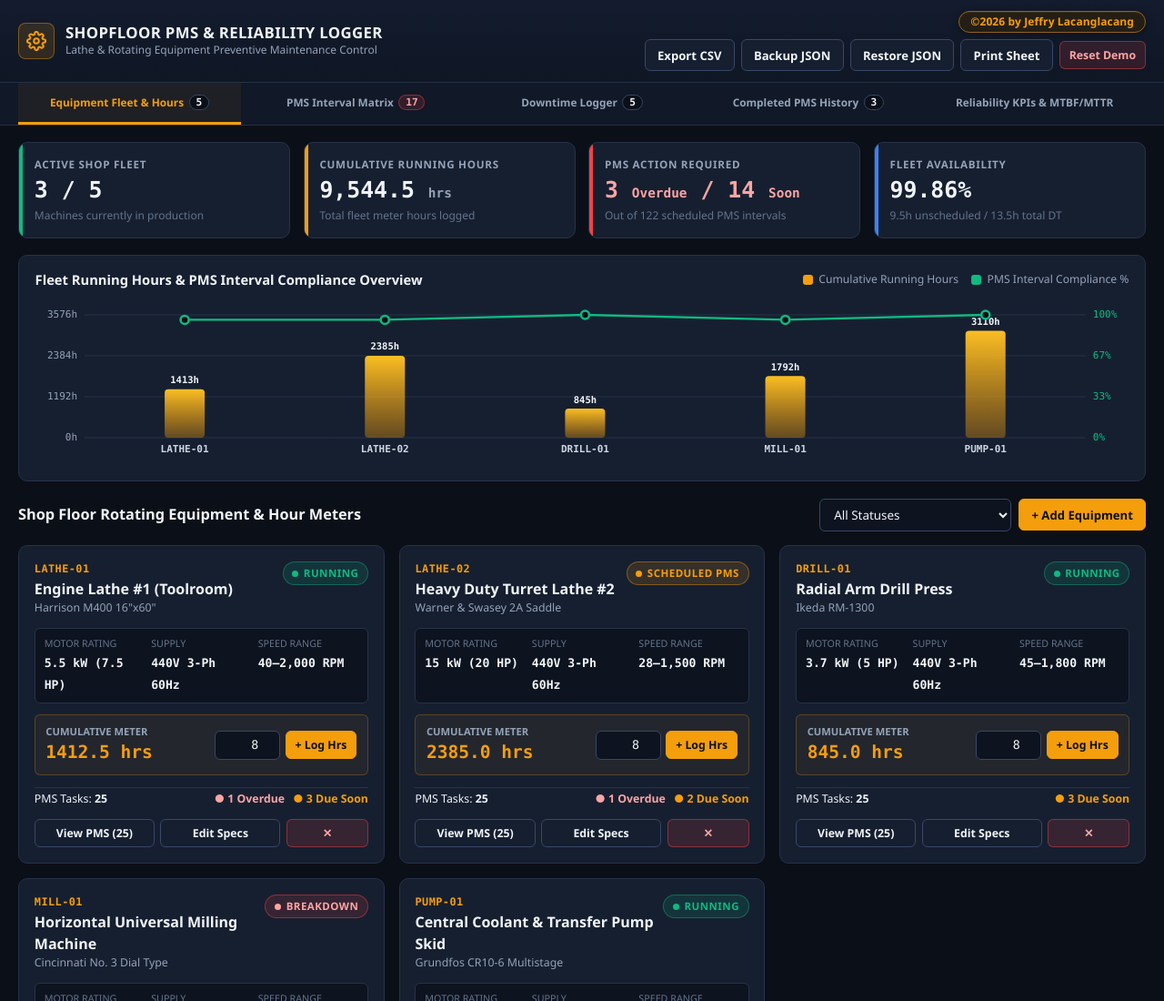
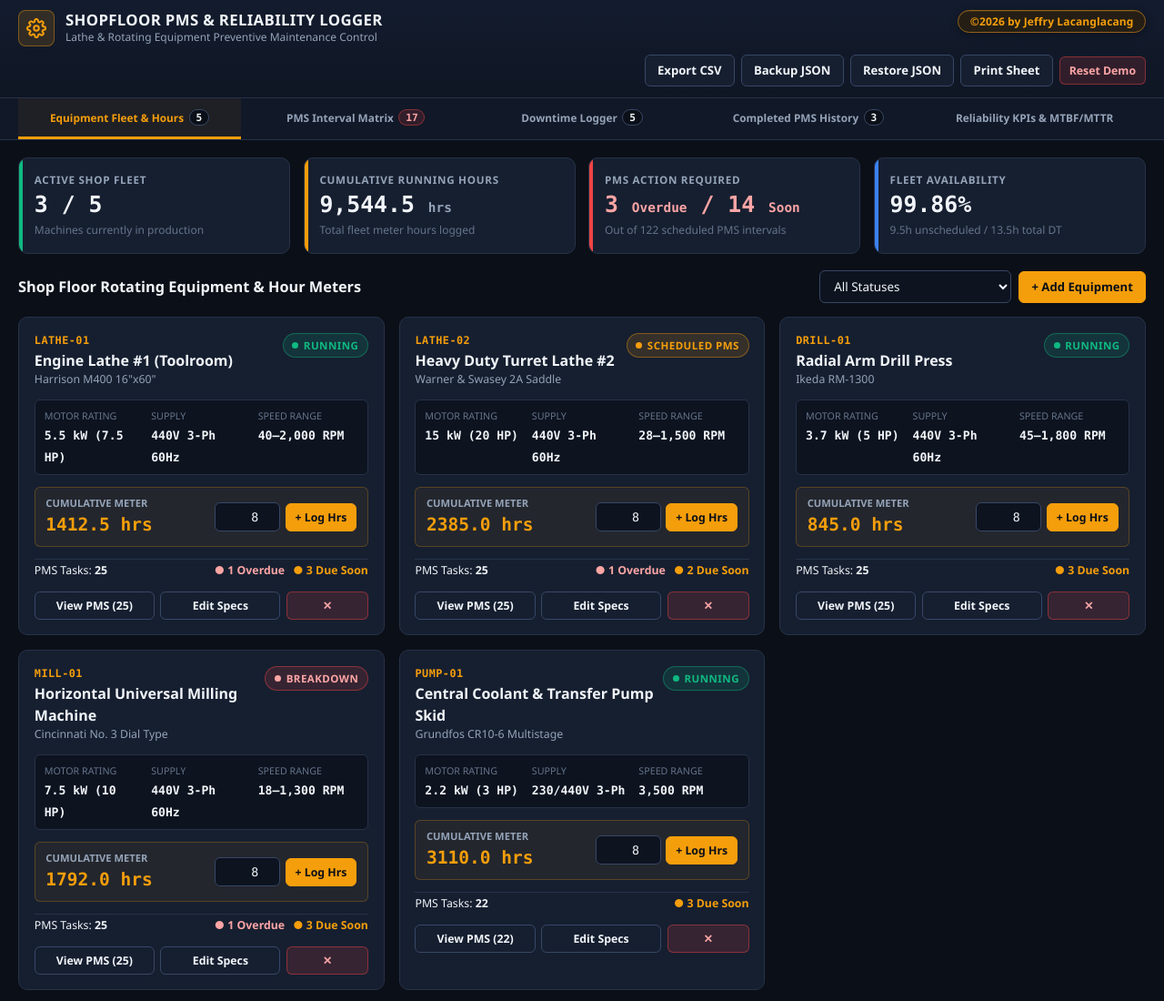
Before and after one commit to jeffry-lacanglacang/New-project-, a plain HTML site: page index.html in a window 1280 px wide. Shown: the top 1100 px of the page at 91% size. Drawn offline with Linux system fonts and the light colour scheme.

Commit message:
Update topbar styles and remove fleet visual banner
Refactor topbar layout and styling, remove unused fleet visual banner.

```diff
--- a/index.html
+++ b/index.html
@@ -88,10 +88,16 @@
   .topbar-inner {
     max-width: 1440px;
     margin: 0 auto;
-    padding: 0.75rem 1.25rem;
+    padding: 0.7rem 1.25rem 0.75rem;
     display: flex;
-    flex-wrap: wrap;
-    align-items: center;
+    flex-direction: column;
+    gap: 0.55rem;
+  }
+
+  .topbar-top-row {
+    width: 100%;
+    display: flex;
+    align-items: flex-start;
     justify-content: space-between;
     gap: 0.75rem;
   }
@@ -128,14 +134,7 @@
     display: block;
   }
 
-  .header-right-stack {
-    display: flex;
-    flex-direction: column;
-    align-items: flex-end;
-    gap: 0.45rem;
-  }
-
-  /* Exact Reference Copyright Pill in Upper Right Corner */
+  /* Exact Reference Copyright Pill in Uppermost Right Corner */
   .copyright-pill {
     display: inline-flex;
     align-items: center;
@@ -144,7 +143,7 @@
     background-color: rgba(39, 31, 20, 0.92);
     border: 1px solid #92621a;
     border-radius: 999px;
-    padding: 0.2rem 0.75rem;
+    padding: 0.22rem 0.78rem;
     color: #f59e0b;
     font-weight: 600;
     font-size: 0.75rem;
@@ -153,9 +152,11 @@
     white-space: nowrap;
     box-shadow: 0 2px 8px rgba(0, 0, 0, 0.35), inset 0 1px 0 rgba(245, 158, 11, 0.12);
     user-select: none;
+    flex-shrink: 0;
   }
 
   .top-actions {
+    width: 100%;
     display: flex;
     flex-wrap: wrap;
     align-items: center;
@@ -318,8 +319,14 @@
       width: auto;
       padding: 0.78rem 0.85rem;
     }
-    .header-right-stack {
-      align-items: flex-start;
+  }
+
+  @media (max-width: 640px) {
+    .topbar-top-row {
+      flex-wrap: wrap;
+    }
+    .top-actions {
+      justify-content: flex-start;
     }
   }
 
@@ -849,43 +856,6 @@
     flex-shrink: 0;
   }
 
-  /* Compact Fleet Overview Visual Banner */
-  .fleet-visual-banner {
-    background: var(--bg-card);
-    border: 1px solid var(--border-color);
-    border-radius: var(--radius);
-    padding: 0.95rem 1.1rem;
-    margin-bottom: 1.15rem;
-  }
-
-  .fleet-visual-header {
-    display: flex;
-    flex-wrap: wrap;
-    align-items: center;
-    justify-content: space-between;
-    gap: 0.5rem;
-    margin-bottom: 0.6rem;
-  }
-
-  .fleet-visual-header h3 {
-    font-size: 0.92rem;
-    font-weight: 700;
-    color: var(--text-primary);
-  }
-
-  .canvas-compact {
-    position: relative;
-    width: 100%;
-    height: 185px;
-  }
-
-  .canvas-compact canvas {
-    width: 100%;
-    height: 100%;
-    display: block;
-    cursor: crosshair;
-  }
-
   /* Modal Dialog */
   .modal-backdrop {
     position: fixed;
@@ -978,7 +948,7 @@
       display: block !important;
       margin-bottom: 2rem;
     }
-    .kpi-card, .machine-card, .table-wrap, .panel-card, .fleet-visual-banner {
+    .kpi-card, .machine-card, .table-wrap, .panel-card {
       background: #ffffff !important;
       color: #000000 !important;
       border: 1px solid #999999 !important;
@@ -1032,6 +1002,8 @@
 <!-- Top Application Header -->
 <header class="topbar">
   <div class="topbar-inner">
+    <!-- Top Row: Brand Title on Left, Copyright Pill in Uppermost Right Corner -->
+    <div class="topbar-top-row">
       <div class="brand">
         <div class="brand-badge" aria-hidden="true">
           <svg width="22" height="22" viewBox="0 0 24 24" fill="none" stroke="currentColor" stroke-width="2.2" stroke-linecap="round" stroke-linejoin="round">
@@ -1045,12 +1017,13 @@
         </div>
       </div>
 
-    <div class="header-right-stack">
-      <!-- Upper-Right Copyright Pill Notice -->
+      <!-- Upper-Right Copyright Pill Notice parallel to title -->
       <div class="copyright-pill" title="Application Copyright">
         &copy;2026 by Jeffry Lacanglacang
       </div>
-
+    </div>
+
+    <!-- Second Row: Right-Aligned Action Controls -->
     <div class="top-actions no-print">
       <button onclick="exportCSV()" title="Export PMS & Downtime Logs to CSV">Export CSV</button>
       <button onclick="exportJSON()" title="Download Full JSON Backup">Backup JSON</button>
@@ -1058,7 +1031,6 @@
       <input type="file" id="jsonFileInput" accept=".json" style="display:none" onchange="handleImportJSON(event)">
       <button onclick="printChecksheet()" title="Print Work Order / PMS Sheet">Print Sheet</button>
       <button class="btn-red btn-sm" onclick="confirmResetSample()" title="Reset to Sample Shop Data">Reset Demo</button>
-      </div>
     </div>
   </div>
 </header>
@@ -1095,20 +1067,6 @@
 
   <!-- TAB 1: EQUIPMENT FLEET & RUNNING HOURS -->
   <section id="tab-fleet" class="tab-panel active">
-    <!-- Compact Visual Chart Banner on Dashboard -->
-    <div class="fleet-visual-banner">
-      <div class="fleet-visual-header">
-        <h3>Fleet Running Hours &amp; PMS Interval Compliance Overview</h3>
-        <div class="legend-row" style="margin-top:0;">
-          <div class="legend-item"><span class="legend-swatch" style="background:#f59e0b;"></span> Cumulative Running Hours</div>
-          <div class="legend-item"><span class="legend-swatch" style="background:#10b981;"></span> PMS Interval Compliance %</div>
-        </div>
-      </div>
-      <div class="canvas-compact">
-        <canvas id="fleetOverviewCanvas"></canvas>
-      </div>
-    </div>
-
     <div class="section-bar">
       <div class="section-title">Shop Floor Rotating Equipment &amp; Hour Meters</div>
       <div class="filter-group no-print">
@@ -1662,9 +1620,8 @@ let appState = {
   pmsHistory: []
 };
 
-// Interactive Hit-Target Registry for Canvas Charts
+// Interactive Hit-Target Registry for Reliability Analytics Canvas Charts
 const chartHitTargets = {
-  fleetOverviewCanvas: [],
   chartHoursCompliance: [],
   chartMtbfMttr: [],
   chartDowntimeDonut: []
@@ -2555,7 +2512,6 @@ function drawRoundedRect(ctx, x, y, w, h, r) {
 
 function renderAllCharts() {
   const dataset = computeReliabilityDataset();
-  drawHoursVsComplianceChart('fleetOverviewCanvas', dataset, true);
   drawHoursVsComplianceChart('chartHoursCompliance', dataset, false);
   drawMtbfMttrChart('chartMtbfMttr', dataset);
   drawDowntimeDonutChart('chartDowntimeDonut', dataset);
@@ -2931,11 +2887,11 @@ function drawDowntimeDonutChart(canvasId, dataset) {
 }
 
 /**
- * Interactive Hover Tooltip Handler for All Canvas Charts
+ * Interactive Hover Tooltip Handler for Reliability Analytics Canvas Charts
  */
 function attachCanvasTooltipHandlers() {
   const tooltip = document.getElementById('chartTooltip');
-  const ids = ['fleetOverviewCanvas', 'chartHoursCompliance', 'chartMtbfMttr', 'chartDowntimeDonut'];
+  const ids = ['chartHoursCompliance', 'chartMtbfMttr', 'chartDowntimeDonut'];
 
   ids.forEach(id => {
     const canvas = document.getElementById(id);
@@ -3187,7 +3143,7 @@ function switchTab(tabKey) {
   document.querySelectorAll('.tab-panel').forEach(panel => {
     panel.classList.toggle('active', panel.id === `tab-${tabKey}`);
   });
-  // Redraw canvases once visible so dimensions are exact
+  // Redraw reliability canvases once visible so dimensions are exact
   requestAnimationFrame(() => renderAllCharts());
 }
 
```
Lines whose indentation alone changed are shown as unchanged.
